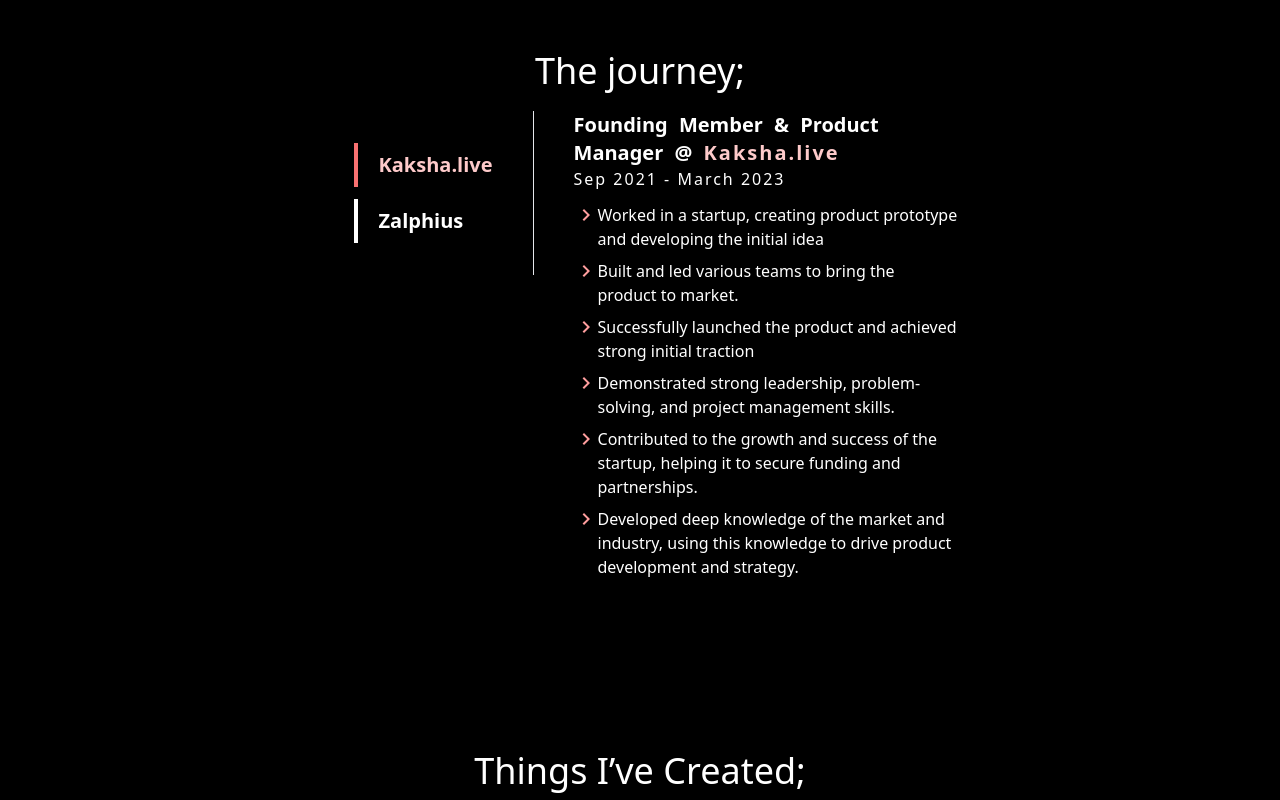
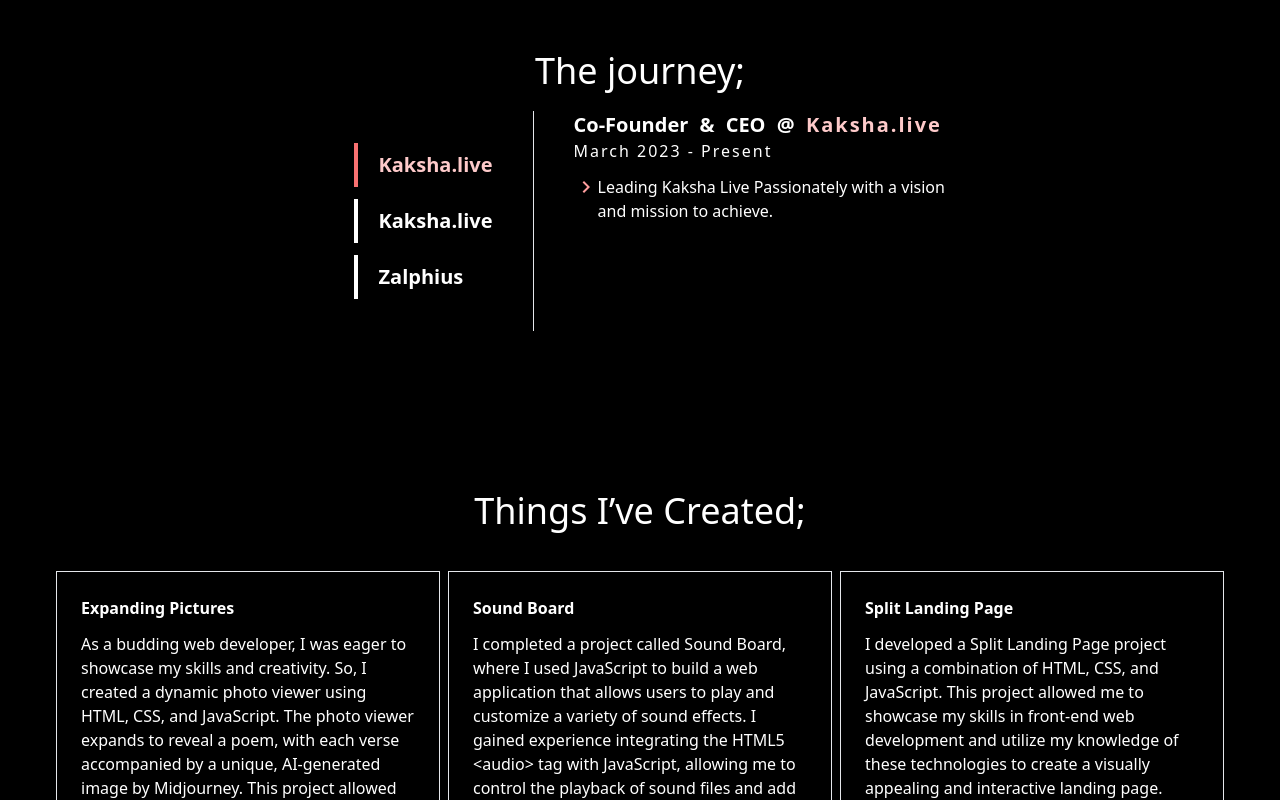
Before and after one commit to shirazhashmi/shirazhashmi.github.io, a React (Create React App) app: page / in a window 1280 px wide. Shown: the part 760-1560 px from the top of the page. Built offline with nearby package versions, Linux system fonts and the light colour scheme.

Commit message:
Experience Updated again

```diff
--- a/src/components/experience.js
+++ b/src/components/experience.js
@@ -8,6 +8,16 @@
                 {
                     header: 'Co-Founder & CEO',
                     subHeader: 'March 2023 - Present',
+                    text: '',
+                    li:'Leading Kaksha Live Passionately with a vision and mission to achieve.'
+
+                }
+
+        },
+        {
+            displayName: 'Kaksha.live',
+            data:
+                {
                     header: 'Founding Member & Product Manager',
                     subHeader: 'Sep 2021 - March 2023',
                     text: '',
```
